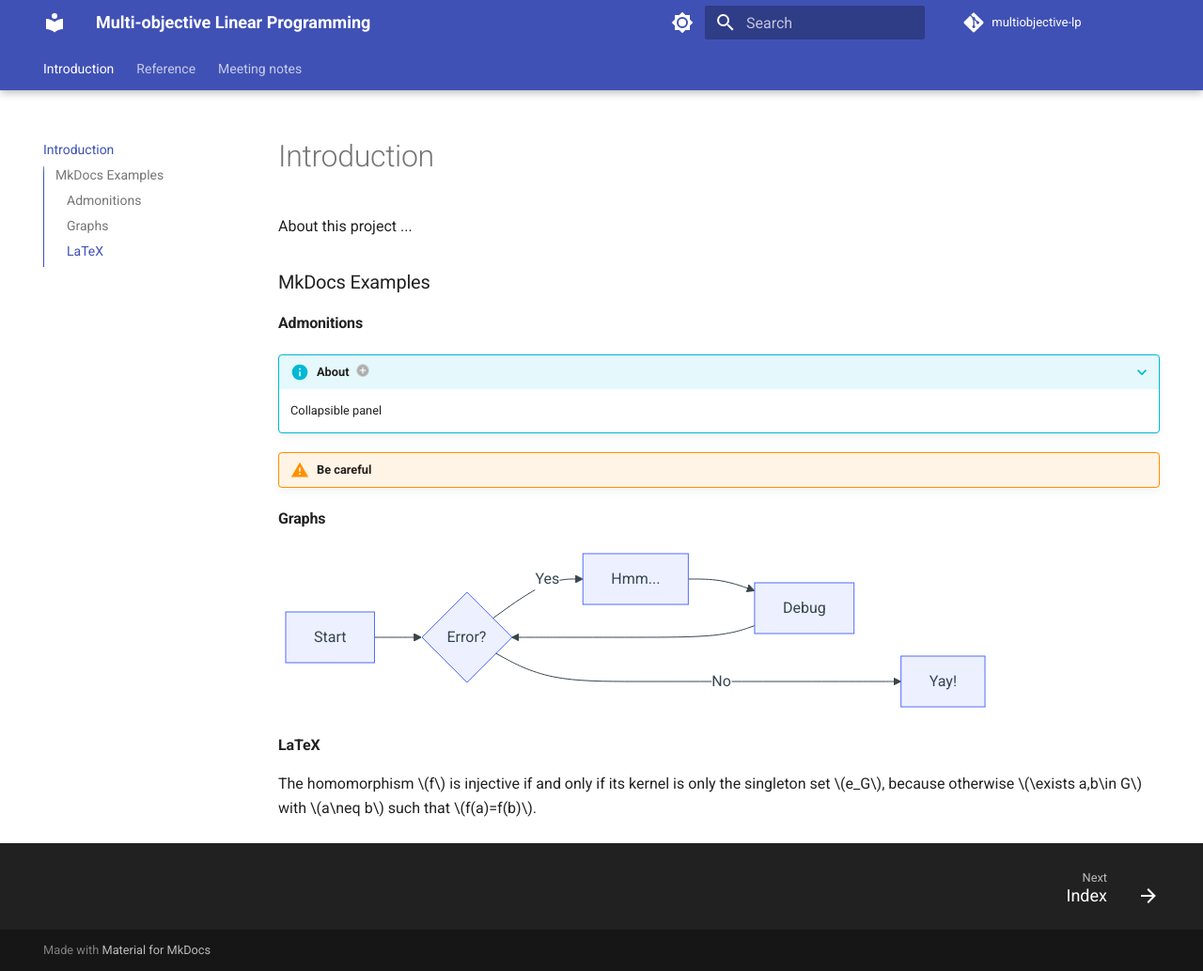
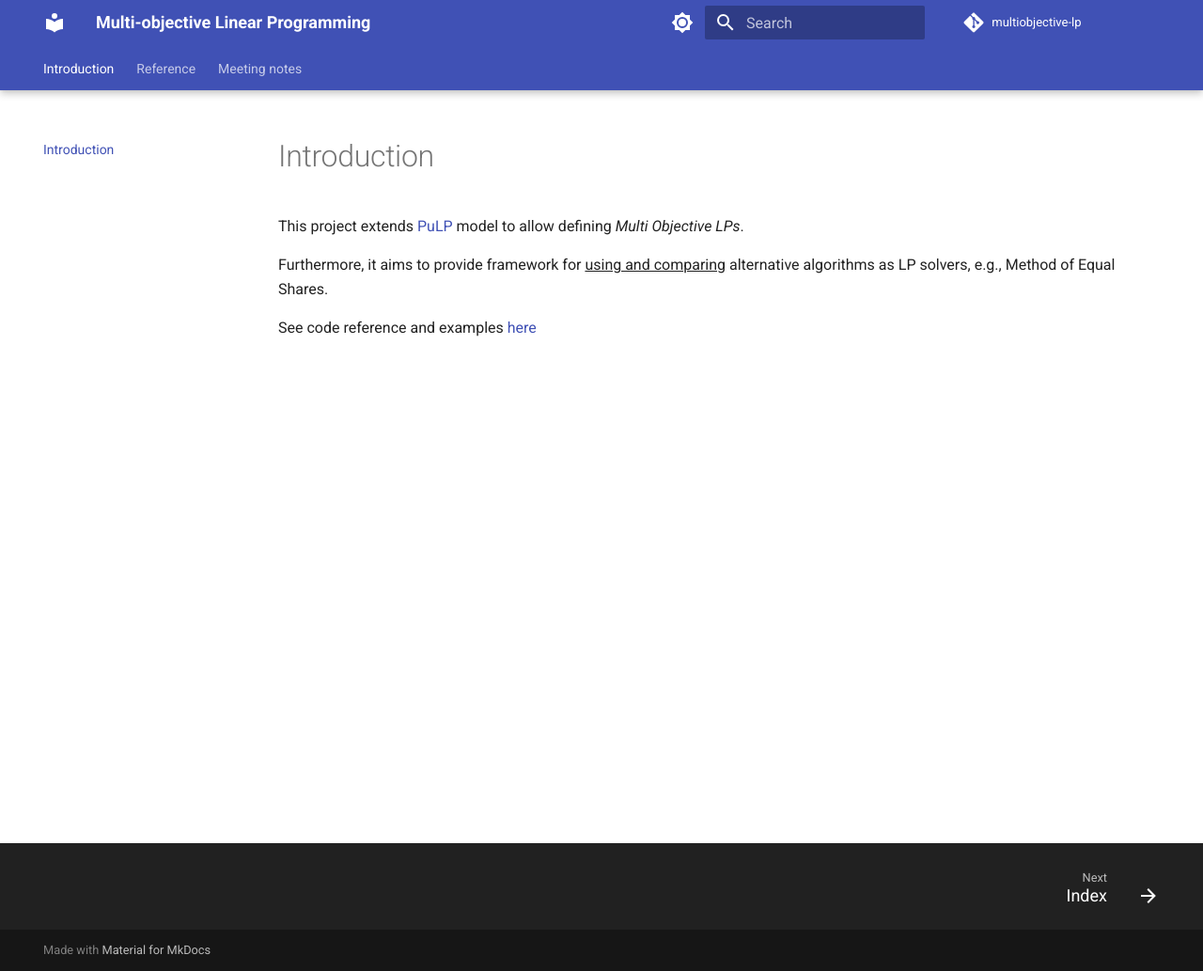
Before and after one commit to algorithmic-econ/multiobjective-lp, an MkDocs documentation site: the page built from documentation/docs/index.md, in a window 1280 px wide and 1033 px high. Shown: the whole window at 94% size. Built offline with MkDocs 1.6.1 and Material for MkDocs 9.7.7, drawn with Linux system fonts in a browser that asks for light colours; nearby versions of some CDN libraries; library files that are not in the unit come from our copies; comment, search, counter and statistics services are not loaded.

Commit message:
feat: Extend documentation

````diff
--- a/documentation/docs/index.md
+++ b/documentation/docs/index.md
@@ -1,28 +1,7 @@
 # Introduction
 
-About this project ...
+This project extends [PuLP](https://github.com/coin-or/pulp) model to allow defining _Multi Objective LPs_.
 
-### MkDocs Examples
+Furthermore, it aims to provide framework for ^^using and comparing^^ alternative algorithms as LP solvers, e.g., Method of Equal Shares.
 
-#### Admonitions
-???+ info annotate "About (1)"
-
-    Collapsible panel
-1.  🚀 I'm an annotation!
-
-!!! warning "Be careful"
-
-#### Graphs
-``` mermaid
-graph LR
-  A[Start] --> B{Error?};
-  B -->|Yes| C[Hmm...];
-  C --> D[Debug];
-  D --> B;
-  B ---->|No| E[Yay!];
-```
-
-#### LaTeX
-The homomorphism $f$ is injective if and only if its kernel is only the
-singleton set $e_G$, because otherwise $\exists a,b\in G$ with $a\neq b$ such
-that $f(a)=f(b)$.
+See code reference and examples [here](code-reference/index.md)
--- a/documentation/mkdocs.yml
+++ b/documentation/mkdocs.yml
@@ -66,6 +66,11 @@ markdown_extensions:
       custom_checkbox: true
   - attr_list
   - md_in_html
+  - pymdownx.critic
+  - pymdownx.caret
+  - pymdownx.keys
+  - pymdownx.mark
+  - pymdownx.tilde
 
 
 extra_javascript:
````
Also changed, not shown: documentation/docs/code-reference/index.md (+3 -0 lines), documentation/docs/code-reference/summed-objectives-lp-solver.md (+4 -1 lines), documentation/docs/meeting-notes.md (+25 -0 lines), README.md.
